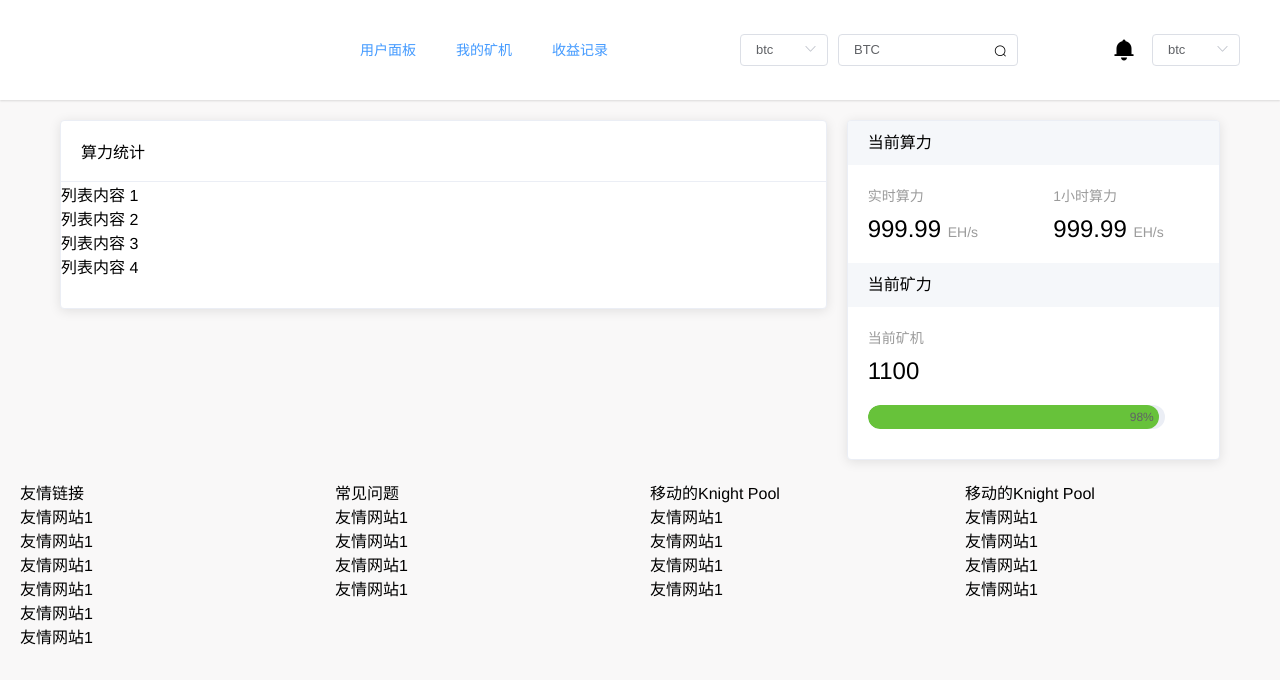
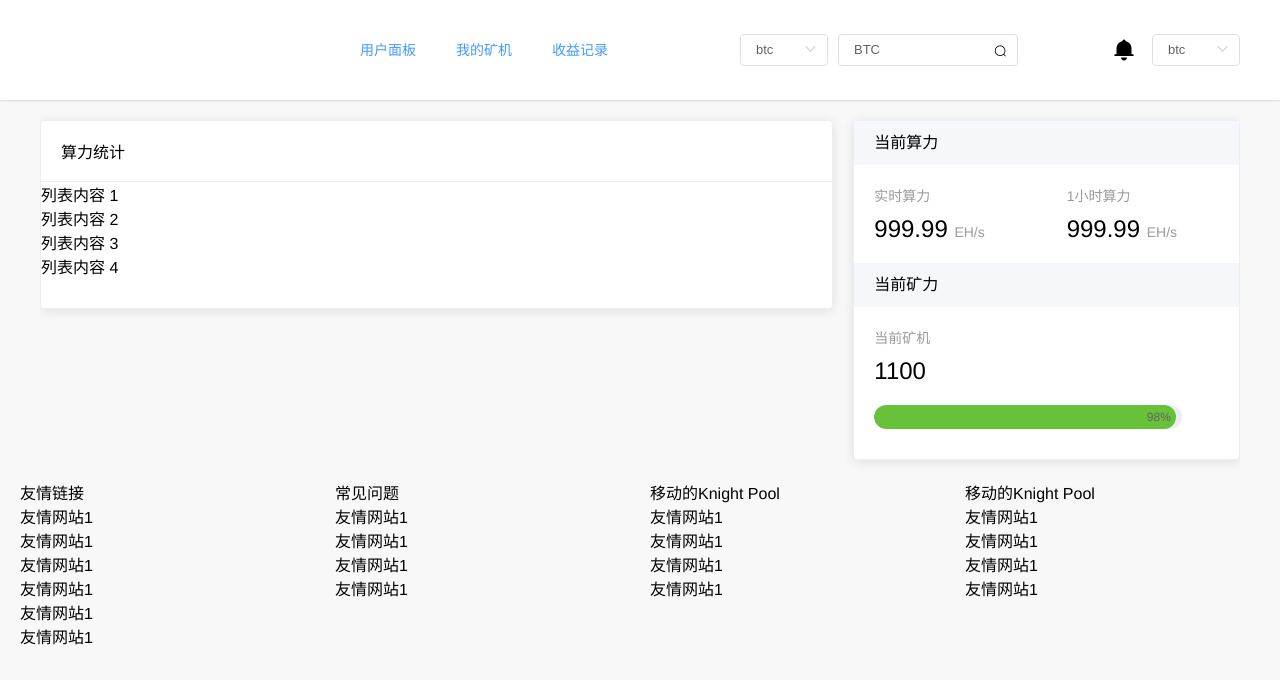
Before and after one commit to yangmingkun187/knight-pool, a Vue app: page /#/dashboard in a window 1280 px wide. Shown: the top 684 px of the page. Built offline with nearby package versions, Linux system fonts and the light colour scheme.

Commit message:
工作台

```diff
--- a/src/views/_index.scss
+++ b/src/views/_index.scss
@@ -7,9 +7,10 @@
   box-shadow:0px 1px 2px 0px rgba(0,0,0,0.13);
   background-color: #fff;
 }
-.el-main {
+#app > .el-container > .el-main {
   width: 1200px;
   margin: 0 auto;
+  padding: 20px 0;
 }
 .el-footer {
   min-height: 200px;
```
